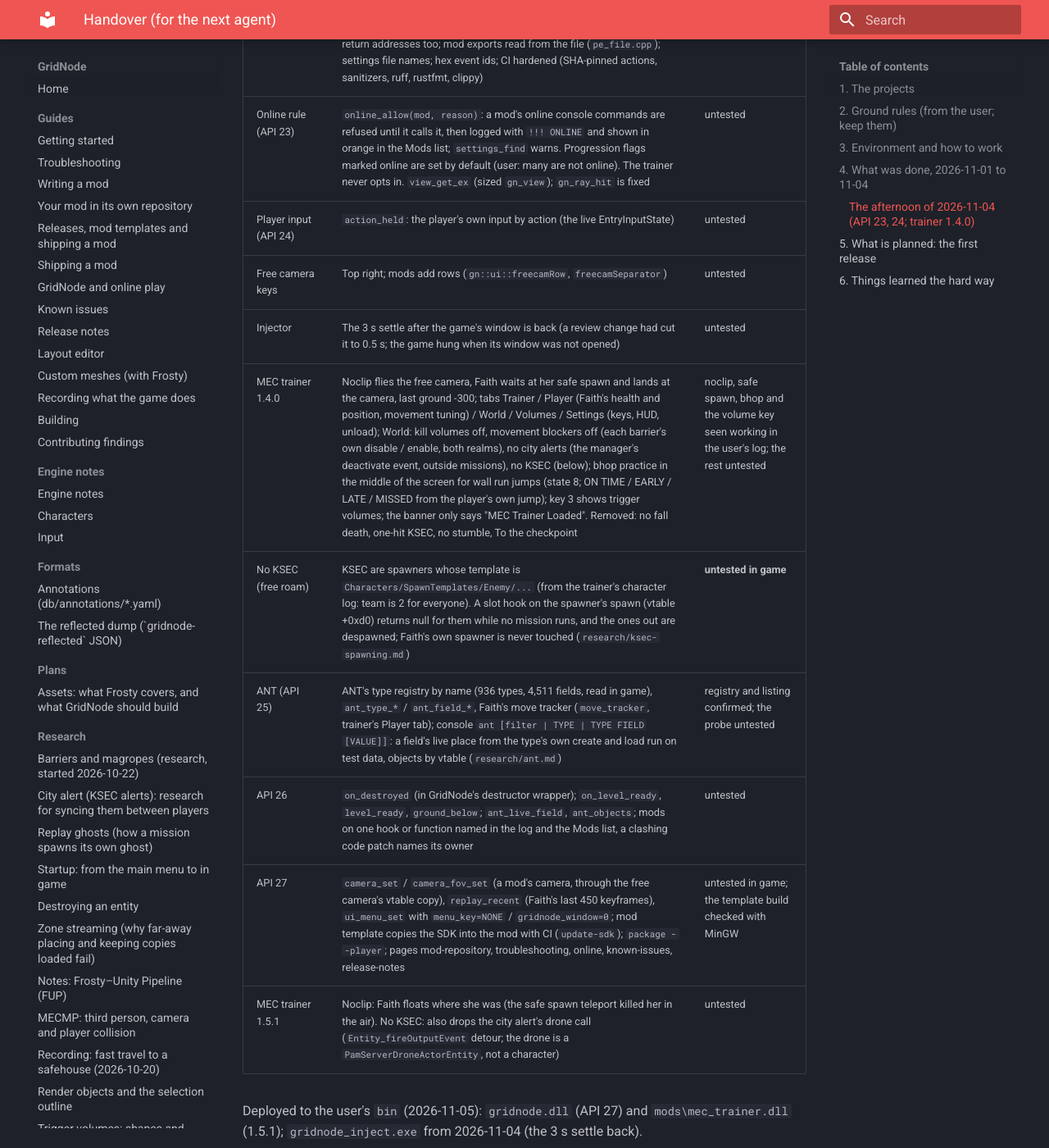
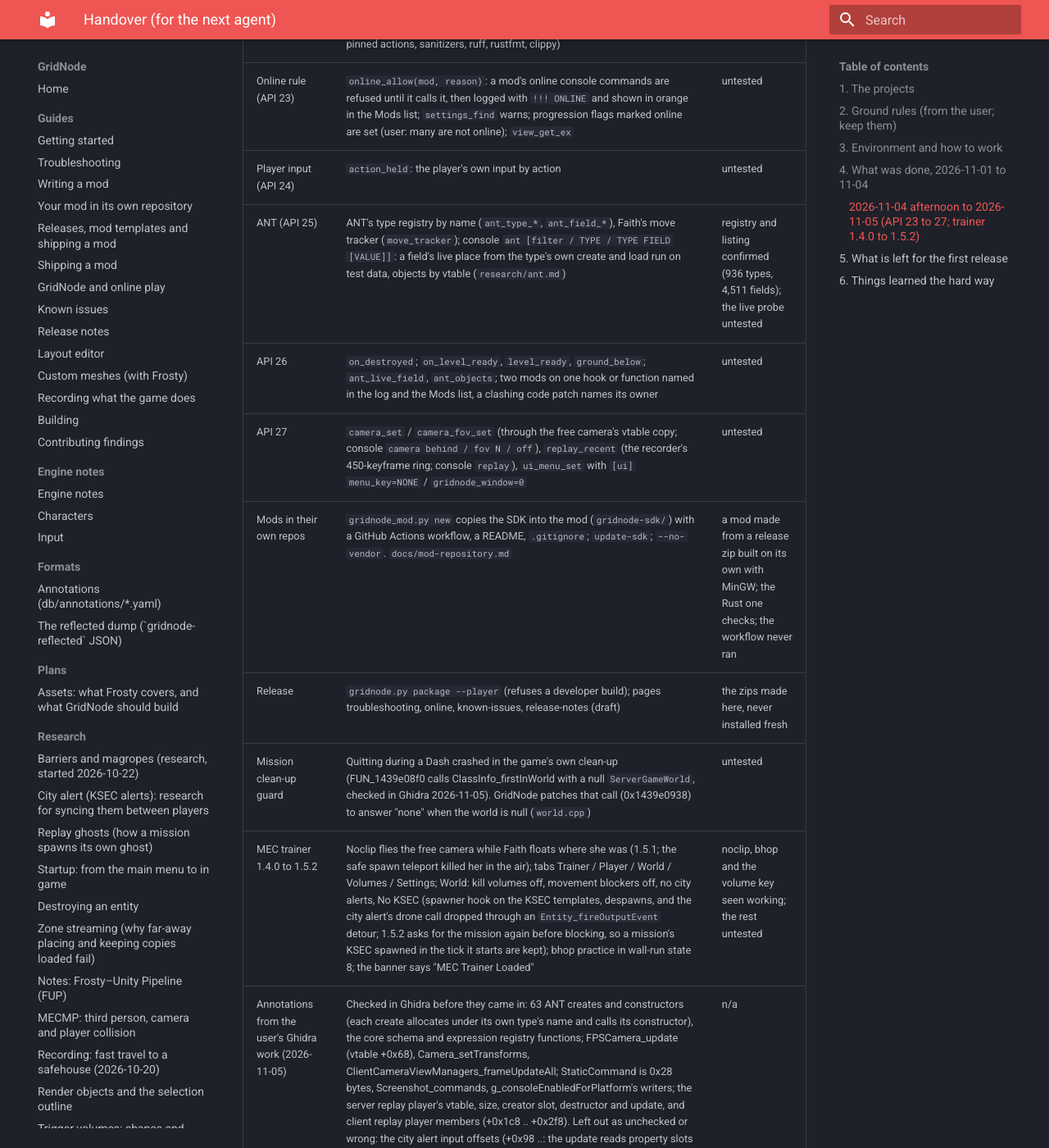
Before and after one commit to CodeNameMeteor/Gridnode, an MkDocs documentation site: the page built from docs/handover.md, in a window 1280 px wide and 1400 px high, scrolled down 3595 px. Shown: the whole window at 82% size. Built offline with MkDocs 1.6.1 and Material for MkDocs 9.7.7, drawn with Linux system fonts in a browser that asks for light colours; some of the changed text lies outside the part shown.

Commit message:
Annotations checked in Ghidra, mission clean-up guard, trainer 1.5.2, handover
- From the user's Ghidra work, checked before they came in: 63 ANT creates and constructors and the
  schema / expression registry functions (ant_runtime.yaml); FPSCamera_update, Camera_setTransforms,
  ClientCameraViewManagers_frameUpdateAll; StaticCommand is 0x28 bytes, Screenshot_commands,
  g_consoleEnabledForPlatform's writers; the server replay player's vtable, size, creator slot,
  destructor and update; client replay player members. Left out: the city alert input offsets, the
  FloatAsset hash, the checkpoint's +0x158 as a float (wrong or unchecked).
- GridNode patches the call at 0x1439e0938 (MissionCleanup_findMissionCall) so the game's mission
  clean-up gets "none" when ServerGameWorld is gone: the quit-during-Dash crash.
- Trainer 1.5.2: No KSEC asks for the mission again before blocking or despawning.
- handover.md: what was done and what is left for the release; progress, known issues.

Co-Authored-By: Claude Opus 5.5 <noreply@anthropic.com>
Claude-Session: https://claude.ai/code/session_019UGCLg9eaPQDMaoWxTYdwq

```diff
--- a/docs/handover.md
+++ b/docs/handover.md
@@ -86,64 +86,70 @@ All of it is pushed (`main` c05d2ab). In order:
 | Fixes | A mod whose load failed is no longer asked to stop (it crashed); `GN_MOD` returns 2 for "GridNode too old"; a mod's ticks and tasks can't throw into GridNode; the trainer's Load with nothing saved crashed (a lock taken twice); kill volumes off killed Faith (the detour returned void where the game returns bool) | fixed; the first three untested |
 | Docs | README, home, getting started (with troubleshooting), shipping, writing a mod (API versions), building, engine notes, PLAN status; research from a friend's cinematic tools (`research/ct-research.md`) and a Cheat Engine table (`research/cheat-table.md`) | current as of c05d2ab |
 
-### The afternoon of 2026-11-04 (API 23, 24; trainer 1.4.0)
+### 2026-11-04 afternoon to 2026-11-05 (API 23 to 27; trainer 1.4.0 to 1.5.2)
 
-Pushed: 1f06664, 9608164, 31afe2d, 1add893, 59efbcb, and the KSEC commit after them.
+All pushed to `main` (1f06664 ... 1f513ba, and the commit with this handover).
 
 | Area | What | State in game |
 |---|---|---|
-| Review fixes | From a code review (`reviews/`): crash notes log each fault address once (handled faults used up a cap of 3); static handler buffers; mods found by gridnode.ini's folder; a mod's queued tasks run during its unload's wait and only leftovers are dropped before the free; Reload / Unload asked for during one are kept; detour entry written and recorded under one lock; `pauseOthers` second snapshot; patch_bytes waits for return addresses too; mod exports read from the file (`pe_file.cpp`); settings file names; hex event ids; CI hardened (SHA-pinned actions, sanitizers, ruff, rustfmt, clippy) | reloads and keys confirmed after the task fix; the rest untested |
-| Online rule (API 23) | `online_allow(mod, reason)`: a mod's online console commands are refused until it calls it, then logged with `!!! ONLINE` and shown in orange in the Mods list; `settings_find` warns. Progression flags marked online are set by default (user: many are not online). The trainer never opts in. `view_get_ex` (sized `gn_view`); `gn_ray_hit` is fixed | untested |
-| Player input (API 24) | `action_held`: the player's own input by action (the live EntryInputState) | untested |
-| Free camera keys | Top right; mods add rows (`gn::ui::freecamRow`, `freecamSeparator`) | untested |
-| Injector | The 3 s settle after the game's window is back (a review change had cut it to 0.5 s; the game hung when its window was not opened) | untested |
-| MEC trainer 1.4.0 | Noclip flies the free camera, Faith waits at her safe spawn and lands at the camera, last ground -300; tabs Trainer / Player (Faith's health and position, movement tuning) / World / Volumes / Settings (keys, HUD, unload); World: kill volumes off, movement blockers off (each barrier's own disable / enable, both realms), no city alerts (the manager's deactivate event, outside missions), no KSEC (below); bhop practice in the middle of the screen for wall run jumps (state 8; ON TIME / EARLY / LATE / MISSED from the player's own jump); key 3 shows trigger volumes; the banner only says "MEC Trainer Loaded". Removed: no fall death, one-hit KSEC, no stumble, To the checkpoint | noclip, safe spawn, bhop and the volume key seen working in the user's log; the rest untested |
-| No KSEC (free roam) | KSEC are spawners whose template is `Characters/SpawnTemplates/Enemy/...` (from the trainer's character log: team is 2 for everyone). A slot hook on the spawner's spawn (vtable +0xd0) returns null for them while no mission runs, and the ones out are despawned; Faith's own spawner is never touched (`research/ksec-spawning.md`) | **untested in game** |
-| ANT (API 25) | ANT's type registry by name (936 types, 4,511 fields, read in game), `ant_type_*` / `ant_field_*`, Faith's move tracker (`move_tracker`, trainer's Player tab); console `ant [filter | TYPE | TYPE FIELD [VALUE]]`: a field's live place from the type's own create and load run on test data, objects by vtable (`research/ant.md`) | registry and listing confirmed; the probe untested |
-| API 26 | `on_destroyed` (in GridNode's destructor wrapper); `on_level_ready`, `level_ready`, `ground_below`; `ant_live_field`, `ant_objects`; mods on one hook or function named in the log and the Mods list, a clashing code patch names its owner | untested |
-| API 27 | `camera_set` / `camera_fov_set` (a mod's camera, through the free camera's vtable copy), `replay_recent` (Faith's last 450 keyframes), `ui_menu_set` with `menu_key=NONE` / `gridnode_window=0`; mod template copies the SDK into the mod with CI (`update-sdk`); `package --player`; pages mod-repository, troubleshooting, online, known-issues, release-notes | untested in game; the template build checked with MinGW |
-| MEC trainer 1.5.1 | Noclip: Faith floats where she was (the safe spawn teleport killed her in the air). No KSEC: also drops the city alert's drone call (`Entity_fireOutputEvent` detour; the drone is a `PamServerDroneActorEntity`, not a character) | untested |
+| Review fixes | From a code review (`reviews/`): crash notes log each fault address once; static handler buffers; mods found by gridnode.ini's folder; a mod's queued tasks run during its unload's wait; Reload / Unload asked for during one are kept; detour entry written and recorded under one lock; `pauseOthers` second snapshot; patch_bytes waits for return addresses too; mod exports read from the file; settings file names; hex event ids; CI hardened (SHA-pinned actions, sanitizers, ruff, rustfmt, clippy) | reloads and keys confirmed; the rest untested |
+| Online rule (API 23) | `online_allow(mod, reason)`: a mod's online console commands are refused until it calls it, then logged with `!!! ONLINE` and shown in orange in the Mods list; `settings_find` warns; progression flags marked online are set (user: many are not online); `view_get_ex` | untested |
+| Player input (API 24) | `action_held`: the player's own input by action | untested |
+| ANT (API 25) | ANT's type registry by name (`ant_type_*`, `ant_field_*`), Faith's move tracker (`move_tracker`); console `ant [filter / TYPE / TYPE FIELD [VALUE]]`: a field's live place from the type's own create and load run on test data, objects by vtable (`research/ant.md`) | registry and listing confirmed (936 types, 4,511 fields); the live probe untested |
+| API 26 | `on_destroyed`; `on_level_ready`, `level_ready`, `ground_below`; `ant_live_field`, `ant_objects`; two mods on one hook or function named in the log and the Mods list, a clashing code patch names its owner | untested |
+| API 27 | `camera_set` / `camera_fov_set` (through the free camera's vtable copy; console `camera behind / fov N / off`), `replay_recent` (the recorder's 450-keyframe ring; console `replay`), `ui_menu_set` with `[ui] menu_key=NONE` / `gridnode_window=0` | untested |
+| Mods in their own repos | `gridnode_mod.py new` copies the SDK into the mod (`gridnode-sdk/`) with a GitHub Actions workflow, a README, `.gitignore`; `update-sdk`; `--no-vendor`. `docs/mod-repository.md` | a mod made from a release zip built on its own with MinGW; the Rust one checks; the workflow never ran |
+| Release | `gridnode.py package --player` (refuses a developer build); pages troubleshooting, online, known-issues, release-notes (draft) | the zips made here, never installed fresh |
+| Mission clean-up guard | Quitting during a Dash crashed in the game's own clean-up (FUN_1439e08f0 calls ClassInfo_firstInWorld with a null `ServerGameWorld`, checked in Ghidra 2026-11-05). GridNode patches that call (0x1439e0938) to answer "none" when the world is null (`world.cpp`) | untested |
+| MEC trainer 1.4.0 to 1.5.2 | Noclip flies the free camera while Faith floats where she was (1.5.1; the safe spawn teleport killed her in the air); tabs Trainer / Player / World / Volumes / Settings; World: kill volumes off, movement blockers off, no city alerts, No KSEC (spawner hook on the KSEC templates, despawns, and the city alert's drone call dropped through an `Entity_fireOutputEvent` detour; 1.5.2 asks for the mission again before blocking, so a mission's KSEC spawned in the tick it starts are kept); bhop practice in wall-run state 8; the banner says "MEC Trainer Loaded" | noclip, bhop and the volume key seen working; the rest untested |
+| Annotations from the user's Ghidra work (2026-11-05) | Checked in Ghidra before they came in: 63 ANT creates and constructors (each create allocates under its own type's name and calls its constructor), the core schema and expression registry functions; FPSCamera_update (vtable +0x68), Camera_setTransforms, ClientCameraViewManagers_frameUpdateAll; StaticCommand is 0x28 bytes, Screenshot_commands, g_consoleEnabledForPlatform's writers; the server replay player's vtable, size, creator slot, destructor and update, and client replay player members (+0x1c8 .. +0x2f8). Left out as unchecked or wrong: the city alert input offsets (+0x98 ..: the update reads property slots at +0xd8 / +0xe8 / +0xf8 / +0x108), "0x7062fa7a is GameState::FloatAsset" (no FNV-1 or djb2 of that name gives it), the checkpoint's +0x158 as SpawnAreaRadius, ClientCameraViewManager members other than the known ones, the recording component's vtable | n/a |
 
-Deployed to the user's `bin` (2026-11-05): `gridnode.dll` (API 27) and `mods\mec_trainer.dll`
-(1.5.1); `gridnode_inject.exe` from 2026-11-04 (the 3 s settle back).
+Deployed to the user's `bin` (2026-11-05): `gridnode.dll` (API 27, with the mission clean-up guard)
+and `mods\mec_trainer.dll` (1.5.2); `gridnode_inject.exe` from 2026-11-04.
 
-## 5. What is planned: the first release
+## 5. What is left for the first release
 
-In order (details in [progress.md](progress.md), "Current task"):
+Done since the plan (2026-11-04): the online page (`online.md`), the players' zip
+(`package --player`), the release docs (troubleshooting, known issues, release notes draft), mods in
+their own repositories, and a guard for the quit-during-Dash crash. Left, in order:
 
-1. **Stability on a clean setup:** a fresh unzip, both install ways, every example mod, the city, a
-   mission, a Dash, a time trial, level changes, quitting, reloads. (Quitting during a Dash crashed
-   twice with GridNode injected, `0x143164d50`; the user believes it is fixed, 2026-11-05: check
-   it in that pass.)
-2. **Online safety audit** and a docs page on it. The rule is now enforced in code (`online_allow`,
-   API 23) and described in modding.md ("Online services"); what is left is the list and the page.
-3. **The release's zips** (decide with the user): a player zip (the player build, injector,
-   `version.dll`, the MEC trainer) and an SDK zip (developer build, headers, templates, examples).
-   `gridnode.py package` makes one zip today; add `--player`.
-4. **Docs for the release:** known issues and release notes (the rest was brought up to date on
-   2026-11-04).
-5. **API 1.0:** review `api.h`, mark the experimental parts (gravity, body velocities, waypoint,
-   checkpoint), then the table only grows at its end.
-6. **Version and release** (decide with the user: 1.0.0 or a 0.9 beta): a tag and a GitHub release
-   from CI's zips.
+1. **Stability on a clean setup** (the user): a fresh unzip of both zips, both install ways, every
+   example mod, the city, a mission, a Dash (and quitting during one), a time trial, level changes,
+   quitting, reloads. Fix every crash.
+2. **The in-game tests waiting** (the user): No KSEC with a mission and with the drone; movement
+   blockers off and no city alerts; the ANT probe (`ant FallingDriverAsset JumpHeight 5`); API 26
+   (`level: ready` in the log) and API 27 (`camera behind`, `camera fov 90`, `replay`); the
+   progression test; noclip floating in the air.
+3. **API 1.0 review:** read `api.h` for names and threads we would regret; mark experimental in the
+   docs: gravity and body velocities, the waypoint (its height is the street's), the checkpoint (a
+   Cheat Engine path: replace it with Faith's safe spawn tracker), the ANT live fields,
+   `replay_recent`'s bones. Then the table only grows at its end.
+4. **The "untested" notes** in progress.md: test, mark experimental, or take out; fill the release
+   notes' "not tested" list from them.
+5. **Version and release (decide with the user):** 1.0.0 or a 0.9 beta; the version in
+   `CMakeLists.txt`, a tag, a GitHub release with the two zips from CI.
 
-Then, if there is time: the example mods in the release, the 29 "untested" notes in progress.md, an
-install on a friend's PC, startup and frame cost written down.
+Should, if there is time: an install on a friend's PC from the zip and the docs alone; startup and
+frame cost written down; the mod template's GitHub workflow run once in a real repository.
 
-After the release: spawnable physics objects (GridNode-made dynamic bodies, so gravity and pushes do
-something), the layout editor, a scripting layer only if mods ask (Lua was skipped on 2026-10-20),
-the 335 `hypothesis` functions.
+After the release: spawnable physics objects, the layout editor (paused), a scripting layer only if
+mods ask, the 335 `hypothesis` functions, a decoder for the replay format (needs
+`ReplayPlayback_DecodeKeyframe`'s bit packing first).
 
-Waiting on the user: the No KSEC test (free roam, a runner nearby, a mission with KSEC), movement
-blockers off and no city alerts in game, the bhop practice's early / late results, the progression
-test (`progress`, setting a flag that is marked online), the console clicks, whether the 16:09 run on
-2026-11-04 (log ended after "level: ended") was a quit or a crash, and the two decisions above.
-
-Open research: whether a mission spawns its KSEC before the mission index is set (No KSEC would stop
-those); stopping an alert from starting instead of ending it (the manager's pause / force-off inputs,
-`research/city-alert.md`).
+**Open research** (Ghidra jobs, `research/` pages): GravityY and the other ANT references (the
+value function 0x142d944a0 reads a live game-state slot when one is bound (+0x20 not 0x7fff), else
+the pointer at +0x50, else the float at +0x58: writing the asset's own value only works when it is
+not bound); whether `FUN_142faa520` loads a type's base fields (its recursion walks child objects; not
+shown to call base loaders); where else a drone comes from (patrol drones placed in levels?); the
+checkpoint from `PamServerSafeSpawnTrackerEntity`; stopping a city alert from starting with its real
+input slots.
 
 ## 6. Things learned the hard way
+
+- **Check research reports in Ghidra before they go into `db/annotations`:** the 2026-11-05 report
+  had right addresses next to invented ones (offsets the code never reads, a hash no hash function
+  gives, a decompile "simplified" into something else). Check each function start, each offset in
+  the code that uses it, each vtable slot.
 
 - **Deploy everything together:** a mod built for API N refuses to load on an older GridNode (and
   before the fix, unloading it crashed). Check by checksum what landed.
--- a/docs/progress.md
+++ b/docs/progress.md
@@ -14,7 +14,7 @@ a release, "should" before if there is time, the rest after. Open decisions for
    example mod. Load the city, the map, a mission, a Dash, a time trial, the menus, a level change,
    quit. Reload and unload each mod a few times. Fix every crash. Quitting during a Dash
    crashed twice with GridNode injected (`0x143164d50`, a null world in `FUN_1439e08f0`'s mission
-   clean-up); the user believes it is fixed (2026-11-05): check it in this pass.
+   clean-up: the game's own code, guarded by GridNode since 2026-11-05): check it in this pass.
 2. **Online safety audit.** One list of everything that could reach EA's services or Beat Revival,
    checked in code: the console's online commands (confirmation; mods: refused without
    `online_allow`, enforced in `consoleRunFor` since 2026-11-04), settings marked online (mods
@@ -49,6 +49,12 @@ a release, "should" before if there is time, the rest after. Open decisions for
 mods ask for one (Lua was skipped on 2026-10-20, PLAN.md), the 335 `hypothesis` functions.
 
 ## Done recently
+- **Annotations checked, mission clean-up guard, trainer 1.5.2** (2026-11-05; untested in game). The
+  user's Ghidra report and annotations checked in Ghidra: the right ones are in (ANT creates and
+  constructors, camera update, StaticCommand 0x28, replay components); the wrong ones out (city alert
+  offsets, the FloatAsset hash, the checkpoint as a float): `handover.md` section 4 lists both.
+  GridNode patches the call at 0x1439e0938 (the quit-during-Dash crash) to answer "none" when the
+  server world is gone. No KSEC asks for the mission again before blocking.
 - **API 27 and the release docs** (user, 2026-11-05; untested in game). `camera_set` / `camera_fov_set`
   (a mod's camera through the free camera's vtable copy; the free camera comes first; given back on
   unload), `replay_recent` (the recorder's 450-keyframe ring, read in Ghidra: head +0x88, tail +0x8c,
```
Also changed, not shown: other parts of docs/handover.md (+1 -1 lines), docs/known-issues.md (+3 -2 lines), 7 other files.
